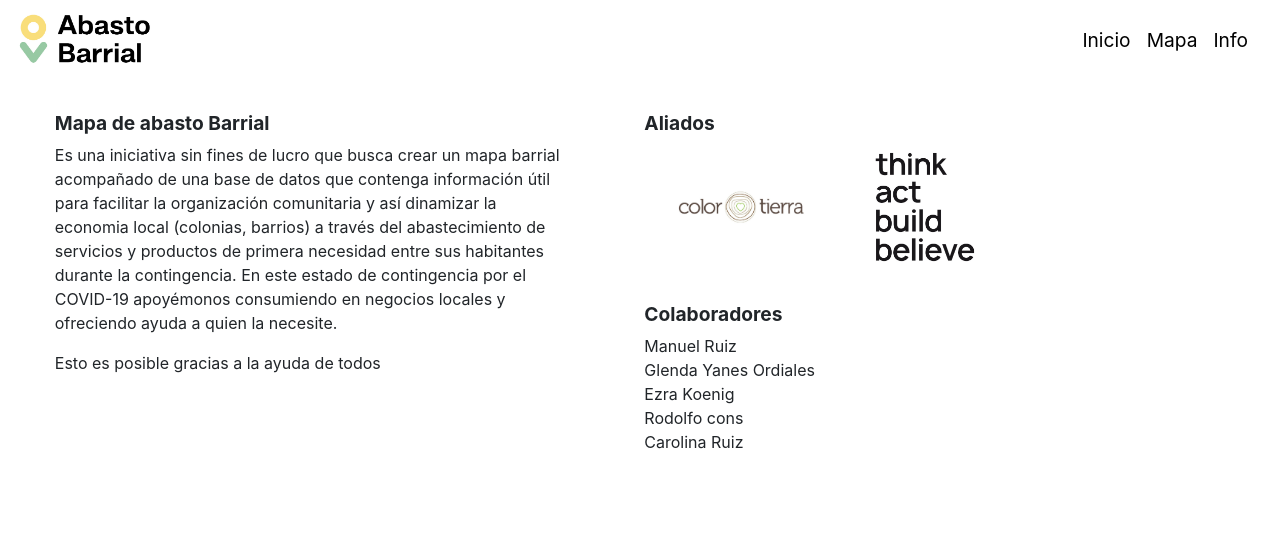
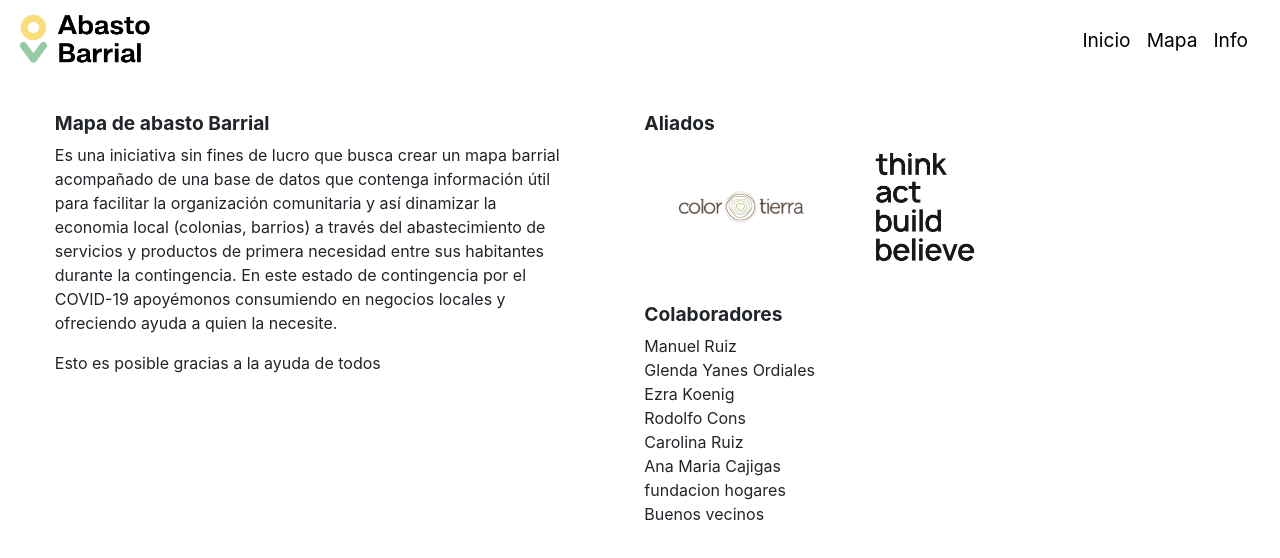
Before and after one commit to manuel-ruiz-23/abastobarrial, a React (Create React App) app: page /info in a window 1280 px wide. Shown: the top 558 px of the page. Built offline with nearby package versions, Linux system fonts and the light colour scheme; no server answers.

Commit message:
actualizacion aliados

```diff
--- a/src/components/InfoPage.jsx
+++ b/src/components/InfoPage.jsx
@@ -23,15 +23,22 @@ export default function InfoPage() {
       </Info>
       <div>
         <Titulo>Aliados</Titulo>
-        <Logo src={require('../assets/color-tierra.jpg')} alt="color tierra"/>
-        <Logo src={require('../assets/tabb.png')} alt="tabb"/>
+        <a href="https://www.facebook.com/colortierra">
+          <Logo src={require('../assets/color-tierra.jpg')} alt="color tierra"/>
+        </a>
+        <a href="https://www.facebook.com/TabbArchitecture">
+          <Logo src={require('../assets/tabb.png')} alt="tabb"/>
+        </a>
         <Titulo style={{marginTop: '32px'}}>Colaboradores</Titulo>
         <ColaboradoresUl>
           <li>Manuel Ruiz</li>
           <li>Glenda Yanes Ordiales</li>
           <li>Ezra Koenig</li>
-          <li>Rodolfo cons</li>
+          <li>Rodolfo Cons</li>
           <li>Carolina Ruiz</li>
+          <li>Ana Maria Cajigas</li>
+          <li>fundacion hogares</li>
+          <li>Buenos vecinos</li>
         </ColaboradoresUl>
       </div>
     </Container>
```
